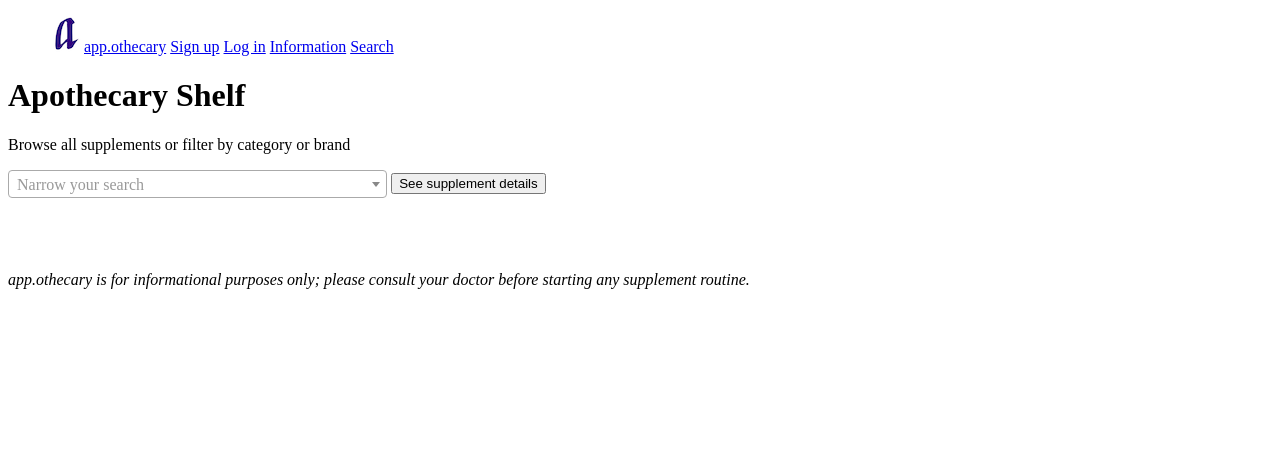
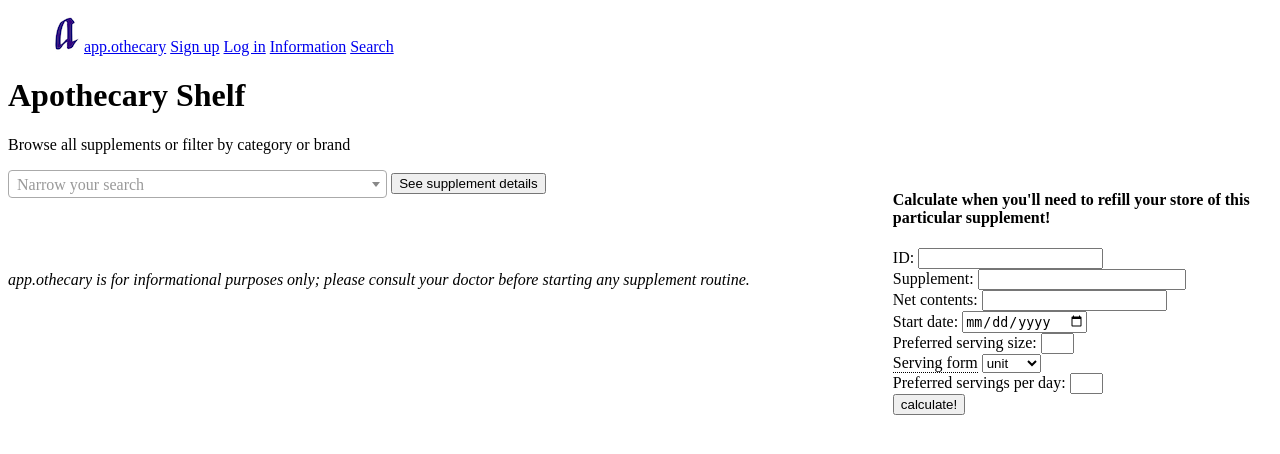
Before and after one commit to jennantilla/app.othecary, a Flask app: page /search-page in a window 1280 px wide. Shown: the top 454 px of the page. Run offline with Flask 2, Linux system fonts and the light colour scheme; some libraries are stand-ins or nearby versions.

Commit message:
Implement supply calculator and enable commits of run-out-date to DB

```diff
--- a/model.py
+++ b/model.py
@@ -58,6 +58,7 @@
     start_date = db.Column(db.DateTime, default=datetime.now)
     discontinue_date = db.Column(db.DateTime)
     active = db.Column(db.Boolean)
+    run_out_date = db.Column(db.Date)
 
     # Define relationship to User
     user = db.relationship("User", backref=db.backref("user_vitamins"))
--- a/server.py
+++ b/server.py
@@ -217,12 +217,49 @@
     return jsonify(selected_product_details)
 
 
+@app.route('/calculator.json', methods=['POST'])
+def calculate_run_out():
+    """Calculate run-out date for vitamin"""
+
+    label_id = request.form['label-id']
+    content = request.form['supp-content']
+    serv_form = request.form['serv-form']
+    start = request.form['date']
+    amount = float(request.form['cust-serv-amt'])
+    servs_day = float(request.form['cust-serv-freq'])
+
+    start_obj = datetime.strptime(start, '%Y-%m-%d')
+
+    # if form is a unit
+    content = content.split(" ")
+    content_amt = float(content[0])
+
+    # calculations based on ounces
+    if serv_form == "tsp":
+        servings = (content_amt * 6)
+
+    elif serv_form == "tbsp":
+        servings = (content_amt * 2)
+
+    elif serv_form == "gram":
+        servings = (content_amt * 28.35)
+
+    elif serv_form == "unit":
+        servings = content_amt
+
+    supply = servings / servs_day
+    run_out_date = start_obj + timedelta(days=supply)
+
+    return jsonify({"run-out": run_out_date})
+
+
 @app.route('/add-routine', methods=['POST'])
 def add_routine():
     """Adds a chosen vitamin to the user's routine"""
 
     label_id = request.form.get('target-vit')
     user_id = session.get("user_id")
+    run_out_date = request.form.get("run-out")
 
     # prevent duplicates:
     routine = User_Vitamin.query.filter_by(user_id=user_id).all()
@@ -233,7 +270,7 @@
 
     if label_id not in ids_for_user:
 
-        new = User_Vitamin(label_id=label_id, user_id=user_id, active=True)
+        new = User_Vitamin(label_id=label_id, user_id=user_id, active=True, run_out_date=run_out_date)
 
         db.session.add(new)
         db.session.commit()
@@ -331,8 +368,6 @@
     actives_list = []
 
     for item in all_user_vitamins:
-        supply = (float(item.vitamin.net_contents) /
-        float(item.vitamin.serving_size_quantity))
 
         item_info = {}
         item_info["uv_id"] = item.uv_id
@@ -345,7 +380,7 @@
         item_info["container_amount"] = item.vitamin.net_contents
         item_info["container_unit"] = item.vitamin.net_content_unit
         item_info["active"] = item.active
-        item_info["run_out"] = (item.start_date + timedelta(days=supply))
+        item_info["run_out"] = (item.run_out_date)
         actives_list.append(item_info)
 
     return jsonify(actives_list)
--- a/static/css/site.css
+++ b/static/css/site.css
@@ -1,17 +1,31 @@
+#wrapper {
+  width: 50%;
+  height: 100%;
+}
+
+/*#wrapper p:last-of-type {
+  color: purple;
+}*/
+
 .logged-out li{
-    display: inline;
+  display: inline;
 }
 
 .logged-in li{
-    display: inline;
+  display: inline;
 }
 
 #search-filter {
-    display: inline-block;
+  display: inline-block;
 }
 
 .hide {
-    display: none;
+  display: none;
+}
+
+#inactive-section {
+  width: 50%;
+  height: 100%;
 }
 
 .show {
@@ -28,6 +42,11 @@
 
 #streak-info {
     display: inline;
+}
+
+#streakq-chart {
+  width:50%;
+  height: 100%;
 }
 
 .collapsible {
@@ -52,3 +71,67 @@
   overflow: hidden;
   background-color: #f1f1f1;
 }
+
+#user-profile {
+  width: 35%;
+  height: 100%;
+  display: inline-block;
+  float: right;
+}
+
+#calculator {
+  width: 30%;
+  height: 100%;
+  display: inline-block;
+  float: right;
+}
+
+#the-canvas {
+  width: 30%;
+  height: 100%;
+}
+
+#search-facts {
+  width: 50%;
+  height: 100%;
+}
+
+input[type=text] {
+   width: 200px;
+}
+
+input[type=number] {
+   width: 25px;
+}
+
+.tooltip {
+  position: relative;
+  display: inline-block;
+  border-bottom: 1px dotted black;
+}
+
+/* Tooltip text */
+.tooltip .tooltiptext {
+  visibility: hidden;
+  width: 350px;
+  background-color: #555;
+  color: #fff;
+  text-align: center;
+  padding: 5px 0;
+  border-radius: 6px;
+
+  /* Position the tooltip text */
+  position: absolute;
+  z-index: 1;
+  right: 105%;
+  margin-left: -60px;
+
+  /* Fade in tooltip */
+  opacity: 0;
+  transition: opacity 0.3s;
+}
+
+.tooltip:hover .tooltiptext {
+  visibility: visible;
+  opacity: 1;
+}
--- /dev/null
+++ b/static/js/calculator.js
@@ -0,0 +1,15 @@
+"use strict";
+// Calculator AJAX
+
+function seeCalcResult(results) {
+  $("#run-out-rslt").html(results['run-out'].slice(0,16));
+  $("#run-out-dsply").removeClass('hide');
+  $("#run-out-db").val(results['run-out'])
+}
+
+$("#calculator-inputs").on("submit", (evt) => {
+  evt.preventDefault();
+
+  const calcVals = $('#calculator-inputs').serialize();
+  $.post('/calculator.json', calcVals, seeCalcResult);
+});
--- a/static/js/search-add.js
+++ b/static/js/search-add.js
@@ -15,6 +15,14 @@
 
 // Function for AJAX call
 function seeInfo(results) {
+    var date = new Date();
+    var day = date.getDate();
+    var month = date.getMonth() + 1;
+    var year = date.getFullYear();
+
+    if (month < 10) month = "0" + month;
+    if (day < 10) day = "0" + day;
+    var today = year + "-" + month + "-" + day;
 
     $("#prod-name").html(results['name']);
     $("#brand-name").html("Brand name: " + results['brand']);
@@ -26,83 +34,57 @@
     $("#targ-grp").html("Target group: " + results['group']);
     $("#the-canvas").removeClass('hide');
     $("#add-form").removeClass('hide');
+    $("#calculator").removeClass('hide');
     $("#selected").val(results['id']);
+    $("#label-id").val(results['id']);
+    $("#supp-name").val(results['name']);
+    $("#supp-content").val(results['contents']);
+    $("#start").val(today);
 
+    //Use the pdf.js library to view vitamin label
     let id = results['id'];
-
     var url = `https://cors-anywhere.herokuapp.com/https://www.dsld.nlm.nih.gov/dsld/docs/${id}.pdf`;
-
-
     // Loaded via <script> tag, create shortcut to access PDF.js exports.
     var pdfjsLib = window['pdfjs-dist/build/pdf'];
 
     // The workerSrc property shall be specified.
     pdfjsLib.GlobalWorkerOptions.workerSrc = '//mozilla.github.io/pdf.js/build/pdf.worker.js';
 
-    var pdfDoc = null,
-        pageNum = 1,
-        pageRendering = false,
-        pageNumPending = null,
-        scale = 0.8,
-        canvas = document.getElementById('the-canvas'),
-        ctx = canvas.getContext('2d');
+    // Asynchronous download of PDF
+    var loadingTask = pdfjsLib.getDocument(url);
+    loadingTask.promise.then(function(pdf) {
+      console.log('PDF loaded');
 
-    /**
-     * Get page info from document, resize canvas accordingly, and render page.
-     * @param num Page number.
-     */
-    function renderPage(num) {
-      pageRendering = true;
-      // Using promise to fetch the page
-      pdfDoc.getPage(num).then(function(page) {
+      // Fetch the first page
+      var pageNumber = 1;
+      pdf.getPage(pageNumber).then(function(page) {
+        console.log('Page loaded');
+
+        var scale = 1.5;
         var viewport = page.getViewport({scale: scale});
+
+        // Prepare canvas using PDF page dimensions
+        var canvas = document.getElementById('the-canvas');
+        var context = canvas.getContext('2d');
         canvas.height = viewport.height;
         canvas.width = viewport.width;
 
         // Render PDF page into canvas context
         var renderContext = {
-          canvasContext: ctx,
+          canvasContext: context,
           viewport: viewport
         };
         var renderTask = page.render(renderContext);
-
-        // Wait for rendering to finish
-        renderTask.promise.then(function() {
-          pageRendering = false;
-          if (pageNumPending !== null) {
-            // New page rendering is pending
-            renderPage(pageNumPending);
-            pageNumPending = null;
-          }
+        renderTask.promise.then(function () {
+          console.log('Page rendered');
         });
       });
+    }, function (reason) {
+      // PDF loading error
+      console.error(reason);
+    });
+  }
 
-      // Update page counters
-      document.getElementById('page_num').textContent = num;
-    }
-
-    /**
-     * If another page rendering in progress, waits until the rendering is
-     * finised. Otherwise, executes rendering immediately.
-     */
-    function queueRenderPage(num) {
-      if (pageRendering) {
-        pageNumPending = num;
-      } else {
-        renderPage(num);
-      }
-    }
-    /**
-     * Asynchronously downloads PDF.
-     */
-    pdfjsLib.getDocument(url).promise.then(function(pdfDoc_) {
-      pdfDoc = pdfDoc_;
-      document.getElementById('page_count').textContent = pdfDoc.numPages;
-
-      // Initial/first page rendering
-      renderPage(pageNum);
-    });
-    }
 
 // Event listener
 $(".add-form").on('submit', (evt) => {
--- a/templates/search-add.html
+++ b/templates/search-add.html
@@ -6,6 +6,61 @@
 
 <h1>Apothecary Shelf</h1>
     <p>Browse all supplements or filter by category or brand</p>
+
+
+<div class="hide" id="calculator">
+    <h4>Calculate when you'll need to refill your store of this particular supplement!</h4>
+    <form id="calculator-inputs" action="/calculator.json" method="POST">
+    <div>
+        <label>ID:
+            <input id="label-id" name="label-id" readonly>
+        </label>
+    </div>
+    <div>
+        <label>Supplement:
+            <input type="text" id="supp-name" name="supp-name"readonly>
+        </label>
+    </div>
+    <div>
+        <label>Net contents:
+            <input id="supp-content" name="supp-content" readonly>
+        </label>
+    </div>
+    <div>
+        <label>Start date:
+            <input type="date" id="start" name="date">
+        </label>
+    </div>
+    <div>
+        <label>Preferred serving size:
+            <input type="number" id="cust-serv-amt" name="cust-serv-amt">
+        </label>
+    </div>
+    <div>
+       <!--  <label>Serving form -->
+        <div class="tooltip">Serving form
+            <span class="tooltiptext">Calculations are approximate. Less-definitive measuring types (e.g., "scoop", "drops") cannot be calculated.</span>
+        </div>
+            <select name="serv-form">
+                <option value="unit">unit</option>
+                <option value="gram">gram</option>
+                <option value="ounce">ounce</option>
+                <option value="tbsp">tbsp.</option>
+                <option value="tsp">tsp.</option>
+            </select>
+ <!--        </label> -->
+    </div>
+    <div>
+        <label>Preferred servings per day:
+            <input type="number" id="cust-serv-freq" name="cust-serv-freq">
+        </label>
+    </div>
+    <input type="submit" id="calc-submit" value="calculate!">
+    </form>
+    <br>
+    <div class="hide" id="run-out-dsply">You will run out on <span id="run-out-rslt"></span></div>
+</div>
+
 <div>
     <form class="add-form" action="/see-info.json" method="POST">
             <select class="search-filter" name="selected-item" style="width: 30%"></select>
@@ -23,23 +78,23 @@
     <div id="targ-grp"></div>
     <div id="test-div"></div>
 </div>
-<div class="hide">
-  <button id="prev">Previous</button>
-  <button id="next">Next</button>
-  &nbsp; &nbsp;
-  <span>Page: <span id="page_num"></span> / <span id="page_count"></span></span>
-</div>
+
 <br>
+
 <canvas class="hide" id="the-canvas"></canvas>
+
 <br>
 <br>
+
 <div id="add-routine-btn">
     <form class="hide" id="add-form" action="/add-routine" method="POST">
             <input class ="hide" id="selected" name="target-vit">
+            <input class="hide" id="run-out-db" name="run-out">
             <input type="submit" id="search-submit" value="Add to routine">
     </form>
 </div>
 
 <script src="/static/js/search-add.js"></script>
+<script src="/static/js/calculator.js"></script>
 
 {% endblock %}
```
Also changed, not shown: static/js/dynamic-divs.js (+10 -0 lines), templates/dashboard.html (+53 -48 lines).
